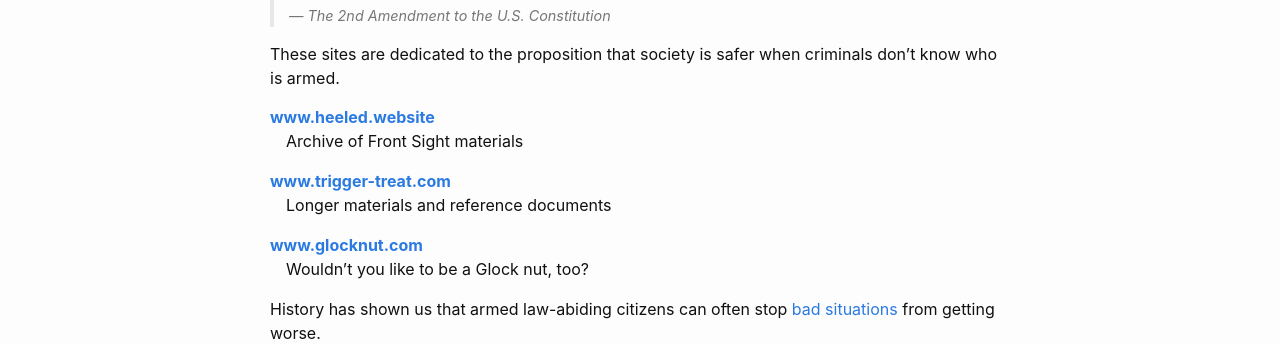
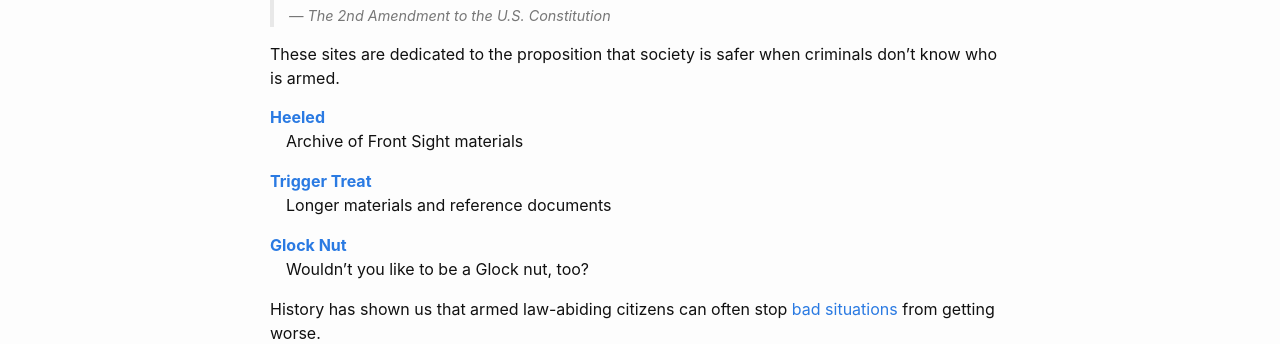
Before and after one commit to greg-raven/oam, a Jekyll site: the page built from about.html, in a window 1280 px wide. Shown: the part 206-550 px from the top of the page. Built offline with Jekyll 4.4.1, drawn with Linux system fonts in a browser that asks for light colours.

Commit message:
Update about.html

```diff
--- a/about.html
+++ b/about.html
@@ -15,11 +15,11 @@
     These sites are dedicated to the proposition that society is safer when
     criminals don&rsquo;t know who is armed.
 </p>
-<dl><dt><a href="https://www.heeled.website">www.heeled.website</a></dt><dd>Archive of Front Sight materials</dd>
+<dl><dt><a href="https://www.heeled.website">Heeled</a></dt><dd>Archive of Front Sight materials</dd>
 
-<dt><a href="https://www.trigger-treat.com">www.trigger-treat.com</a></dt><dd>Longer materials and reference documents</dd>
+<dt><a href="https://www.trigger-treat.com">Trigger Treat</a></dt><dd>Longer materials and reference documents</dd>
 
-<dt><a href="https://www.glocknut.com">www.glocknut.com</a></dt><dd>Wouldn&rsquo;t you like to be a Glock nut, too?</dd></dl>
+<dt><a href="https://www.glocknut.com">Glock Nut</a></dt><dd>Wouldn&rsquo;t you like to be a Glock nut, too?</dd></dl>
 <p>
     History has shown us that armed law-abiding citizens can often stop
     <a href="/category/situations/">bad situations</a> from getting worse.
```
